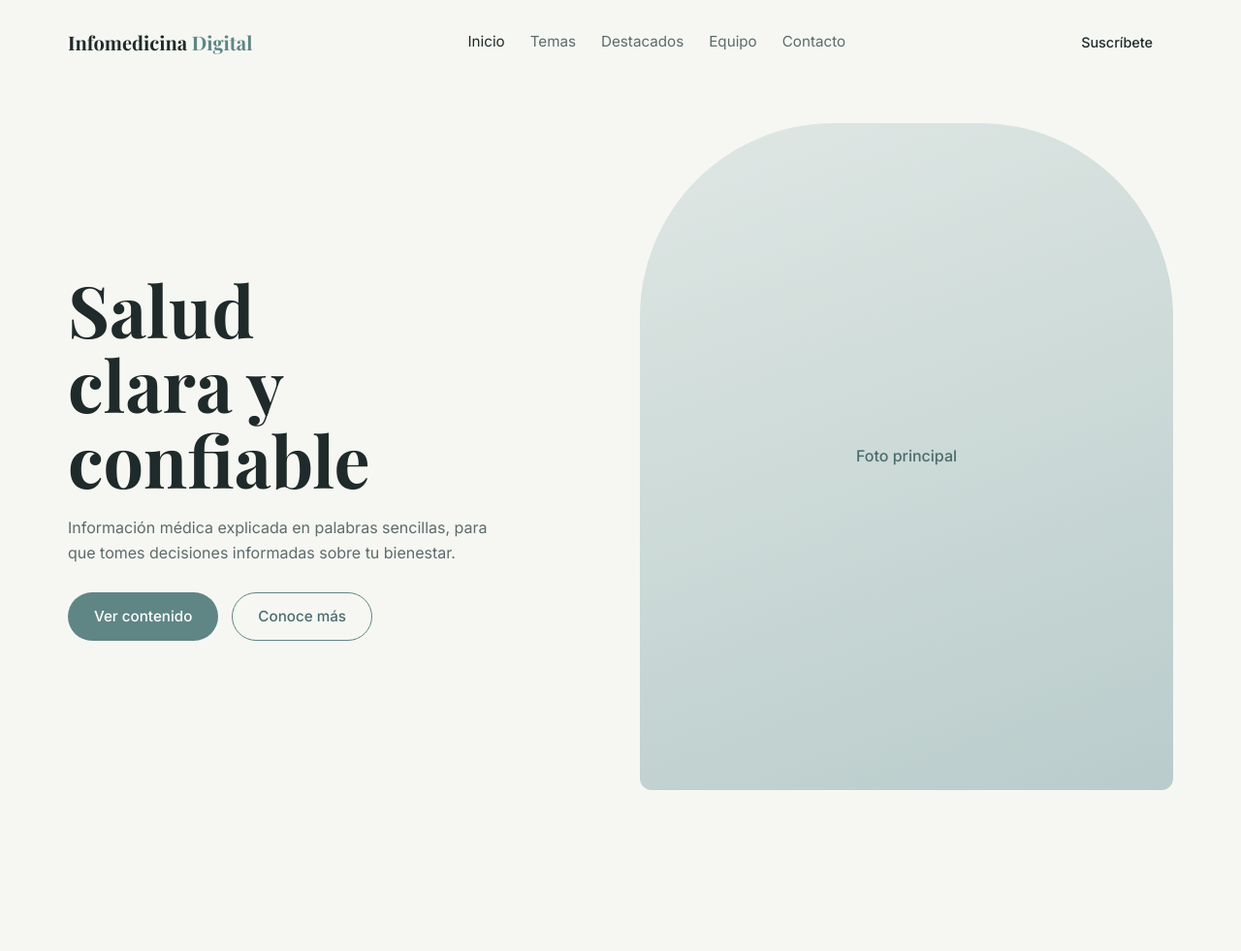
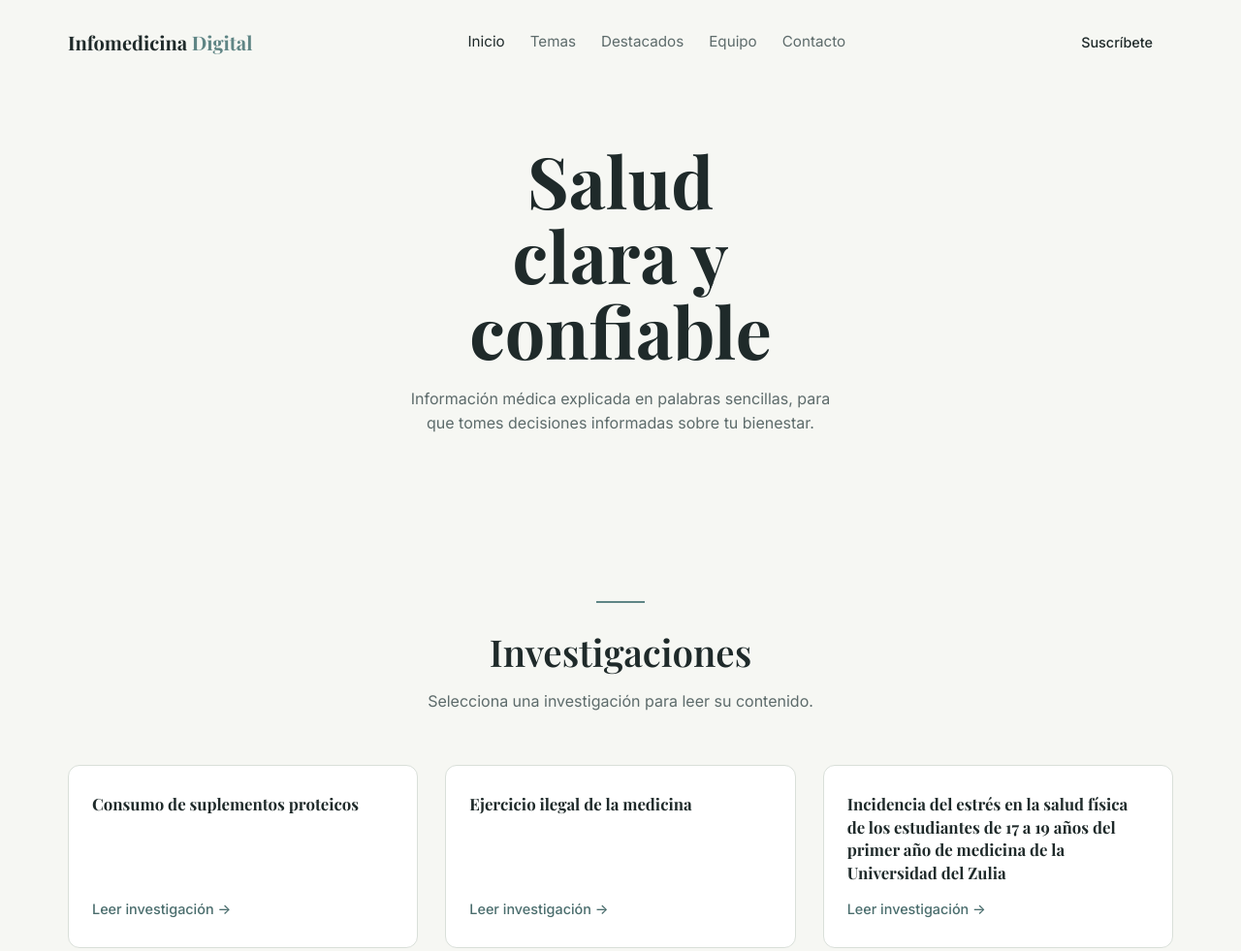
Before and after one commit to Caligraficos/infomedicinadigital, a plain HTML site: page index.html in a window 1280 px wide. Shown: the top 981 px of the page at 97% size. Drawn offline with nearby package versions, Linux system fonts and the light colour scheme.

Commit message:
Center hero text and remove hero buttons and image placeholder
Co-Authored-By: Claude Haiku 5.5 <noreply@anthropic.com>
Claude-Session: https://claude.ai/code/session_01CHAd5DkqL8B4WdM8GpELPX

```diff
--- a/index.html
+++ b/index.html
@@ -32,13 +32,6 @@
       <div class="hero-text">
         <h1>Salud<br>clara y<br>confiable</h1>
         <p>Información médica explicada en palabras sencillas, para que tomes decisiones informadas sobre tu bienestar.</p>
-        <div class="hero-actions">
-          <a class="btn btn-primary" href="#destacados">Ver contenido</a>
-          <a class="btn btn-outline" href="#temas">Conoce más</a>
-        </div>
-      </div>
-      <div class="hero-media" role="img" aria-label="Imagen principal (reemplazar por una foto propia)">
-        <div class="hero-placeholder">Foto principal</div>
       </div>
     </div>
   </section>
--- a/styles.css
+++ b/styles.css
@@ -51,8 +51,8 @@ img { max-width: 100%; display: block; }
 .btn-small { padding: 9px 20px; font-size: 0.9rem; }
 
 /* Hero */
-.hero { padding: 40px 0 80px; position: relative; overflow: hidden; }
-.hero-inner { display: grid; grid-template-columns: 1fr 1fr; gap: 40px; align-items: center; }
+.hero { padding: 60px 0 80px; }
+.hero-inner { display: grid; grid-template-columns: 1fr; text-align: center; }
 .hero h1 {
   font-family: var(--serif);
   font-size: clamp(2.6rem, 6vw, 4.6rem);
@@ -60,7 +60,7 @@ img { max-width: 100%; display: block; }
   font-weight: 700;
   margin-bottom: 20px;
 }
-.hero-text p { color: var(--muted); max-width: 440px; margin-bottom: 28px; }
+.hero-text p { color: var(--muted); max-width: 440px; margin: 0 auto; }
 .hero-actions { display: flex; gap: 14px; flex-wrap: wrap; }
 .hero-media { position: relative; }
 .hero-placeholder {
```
